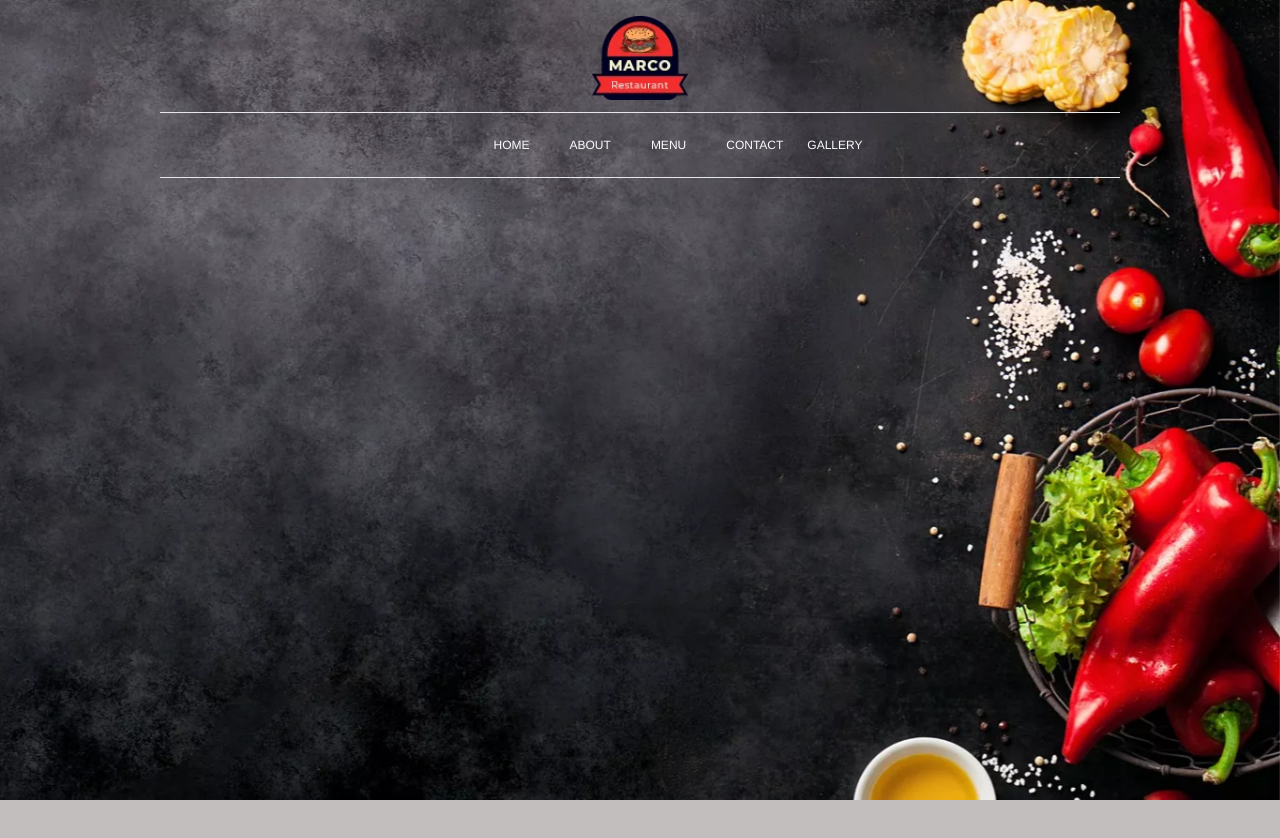
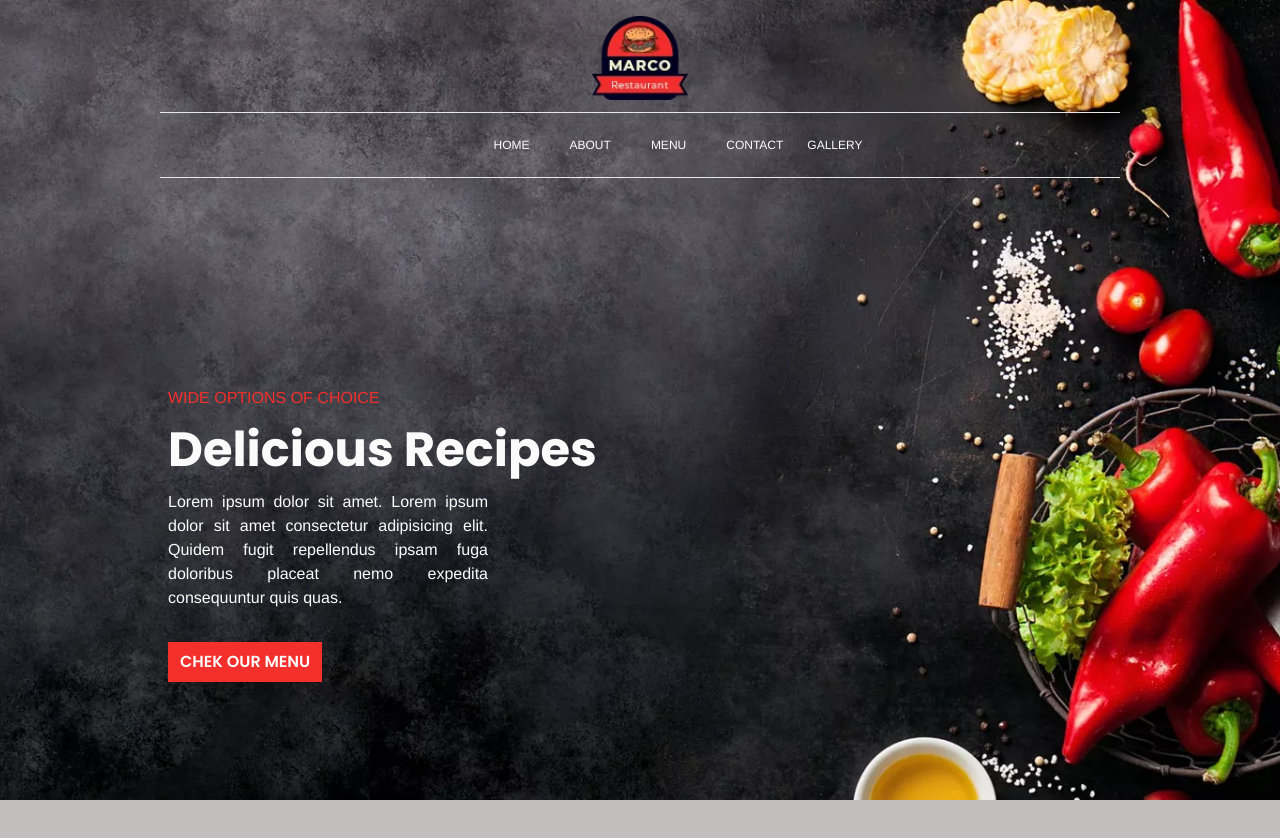
Before and after one commit to Code2Time/Marco-Restaurant, a React (Vite) app: page / in a window 1280 px wide. Shown: the top 838 px of the page. Before the commit the page ends 800 px from the top, so only its background shows below. Built offline with nearby package versions, Linux system fonts and the light colour scheme.

Commit message:
update tailwind confing and "Header" component

```diff
--- a/src/components/Header.tsx
+++ b/src/components/Header.tsx
@@ -1,14 +1,38 @@
 import Navbar from "./Navbar"
 import logo from "../assets/logo/logo.png.webp";
+import { useState } from "react";
 
 
 function Header() {
+
+
+
+  // change style when scrolling
+
+  //  const [style, setStyle] = useState<boolean>(false);
+
+  //  const Changestyle = (): void => {
+  //   if (window.scrollY >= 33) {
+  //     setStyle(true);
+  //   } else {
+  //     setStyle(false);
+  //   }
+  // };
+  // window.addEventListener("scroll", Changestyle);
+
+
   return (
-    <div className="header-container w-full h-screen flex  items-center flex-col">
-         <div className="marco-icon w-full h-auto absolute top-4 ">
-        <img className="w-24 mx-auto" src={logo} alt="marco-logo" />
+    <div className="header-container w-full h-screen flex  items-center flex-col gap-4">
+         <div className='marco-icon w-full h-auto absolute top-4'>
+        <img className="w-24 mx-auto cursor-pointer" src={logo} alt="marco-logo" />
       </div>
       <Navbar />
+      <div className="headr-title w-9/12 mt-48 text-my-white">
+        <h2 className="text-sm sm:text-base text-left mx-2 text-red1 hidden md:block">WIDE OPTIONS OF CHOICE</h2>
+        <h1 className="text-2xl md:text-5xl poppins-7 my-4 mx-2">Delicious Recipes</h1>
+        <p className="w-10/12 sm:w-6/12 md:w-4/12 mx-2 text-justify">Lorem ipsum dolor sit amet. Lorem ipsum dolor sit amet consectetur adipisicing elit. Quidem fugit repellendus ipsam fuga doloribus placeat nemo expedita consequuntur quis quas.</p>
+        <button className="my-8 mx-2 py-2 px-3 bg-red1 outline-none uppercase poppins-6 transition-all hover:bg-gray-2">chek our menu</button>
+      </div>
     </div>
   )
 }
--- a/src/components/Navbar.tsx
+++ b/src/components/Navbar.tsx
@@ -1,15 +1,28 @@
-
-// !
-import { Fragment } from "react";
+import { Fragment, useState } from "react";
 import { Disclosure, Menu, Transition } from "@headlessui/react";
 import { Bars3Icon, XMarkIcon } from "@heroicons/react/24/outline";
 import { NavLink } from "react-router-dom";
 
 
 function Navbar() {
+
+  // change style when scrolling
+
+  const [style, setStyle] = useState<boolean>(false);
+
+  const Changestyle = (): void => {
+   if (window.scrollY >= 45) {
+     setStyle(true);
+
+   } else {
+     setStyle(false);
+   }
+ };
+ window.addEventListener("scroll", Changestyle);
+
   return (
-    <div className="navbar-container w-full h-auto mt-28">
-      <div className="nav w-9/12  border-t-[1px] border-b-[1px] mx-auto   ">
+    <div id="nav" className={style ? ("sticky top-0 w-full h-auto  bg-gray-0  ") : ("navbar-container w-full h-auto mt-28")}>
+      <div className={style ? ("border-none") : ("nav w-9/12  border-t-[1px] border-b-[1px] mx-auto   ")}>
         <Disclosure
           dir="rtl"
           id="nav-container"
--- a/src/pages/Home.tsx
+++ b/src/pages/Home.tsx
@@ -1,27 +1,16 @@
 // import { useState } from "react";
 
 import Header from "../components/Header";
-import Navbar from "../components/Navbar";
 
 function Home() {
 
 
-  // !change style when scrolling
-
-  // ! const [style, setStyle] = useState<boolean>(false);
-
-  // ! const Changestyle = (): void => {
-  // !  if (window.scrollY >= 10) {
-  //  !   setStyle(true);
-  //  ! } else {
-  //  !   setStyle(false);
-  //  ! }
-  // !};
-  //! window.addEventListener("scroll", Changestyle);
-
   return (
     <>
      <Header />
+     <div className="w-full h-[500px]">
+
+     </div>
 
     </>
   );
--- a/src/styles/main-style.scss
+++ b/src/styles/main-style.scss
@@ -48,12 +48,15 @@
     font-weight: 700;
     font-style: normal;
   }
+
+
 body{
     background-color: rgba(87, 76, 76, 0.361) !important;
 
 
 
     #nav{
+      transition: all 0.3s;
         .navlink{
             transition: all 0.3s;
             text-transform: uppercase;
--- a/tailwind.config.js
+++ b/tailwind.config.js
@@ -14,6 +14,7 @@ export default {
         "my-white" : "#fbfbfb"
       },
       backgroundColor :{
+        "gray-0" : "rgba(34, 34, 34, 0.9)",
         "gray1" : "#373737",
         "gray-2" : "#2e3036",
         "gray3" : "#f9f9ff",
```
